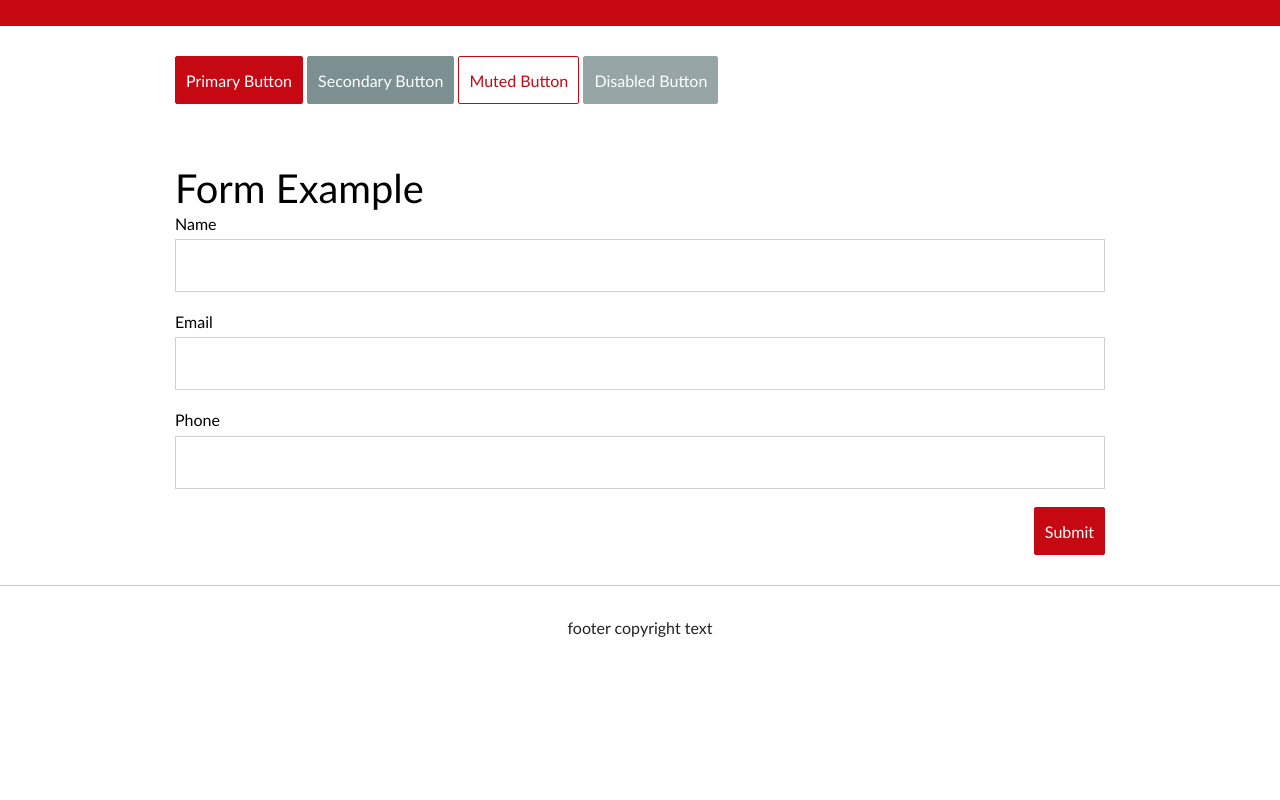
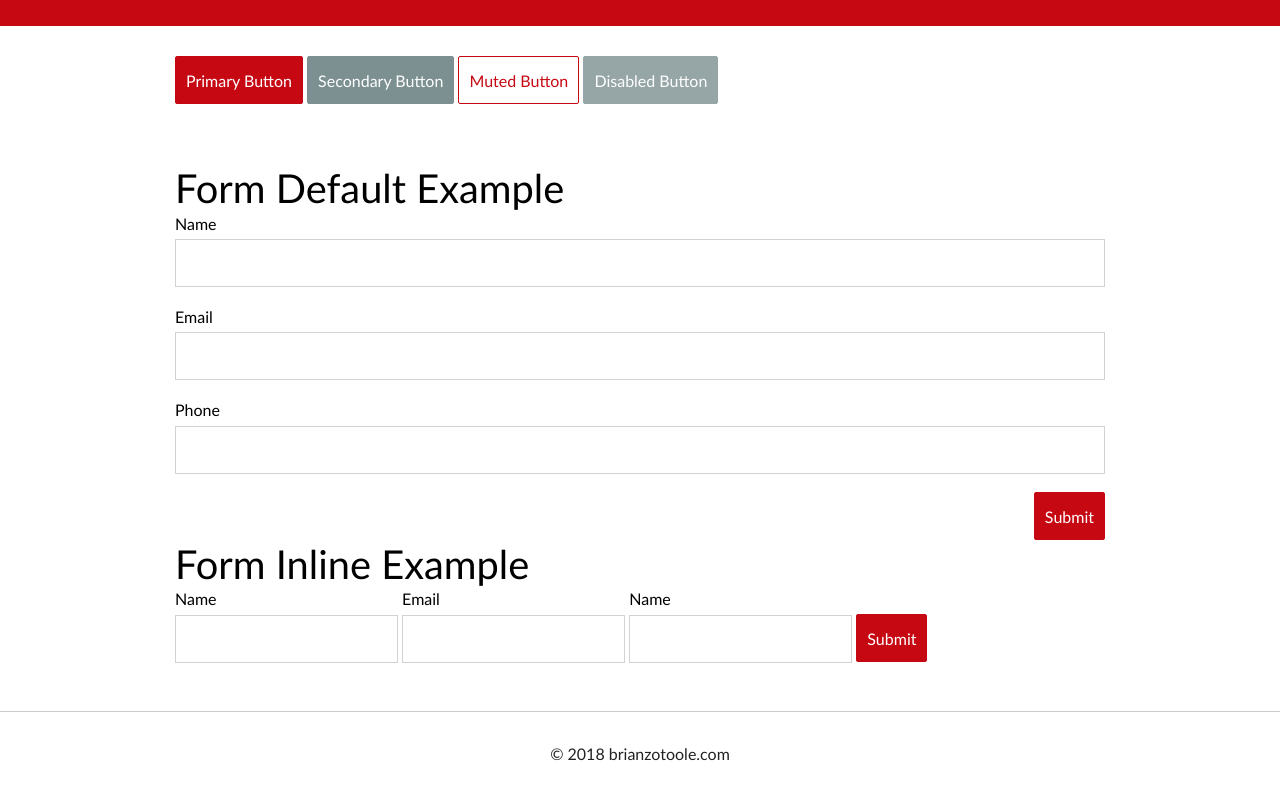
Before and after one commit to brianotoole/bem-webpack-boiler, a website built with webpack: page index.html in a window 1280 px wide. Shown: the part 1219-2019 px from the top of the page. Before the commit the page ends 1909 px from the top, so only its background shows below. Built offline with nearby package versions, Linux system fonts and the light colour scheme.

Commit message:
add some form examples

```diff
--- a/index.html
+++ b/index.html
@@ -8,8 +8,8 @@
     <meta name="description" content="">
     <meta property="og:image" content="">
     <meta property="og:title" content="">
-  <meta property="og:url"   content="">
-  <meta property="og:type"  content="website">
+    <meta property="og:url" content="">
+    <meta property="og:type" content="website">
     <title>BEM Webpack Boilerplate</title>
     <link rel="stylesheet" href="./dist/css/style.css">
     <script src="./dist/js/vendor.js"></script>
@@ -120,7 +120,7 @@
         <div class="wrapper wrapper--narrow">
             <div class="row-flex">
                 <div class="row-flex__md-12">
-              <h2>Form Example</h2>
+                    <h2>Form Default Example</h2>
 
                     <form class="form" action="">
                         <label class="form__label">Name</label>
@@ -136,12 +136,38 @@
 
                 </div>
             </div>
+
+            <div class="row-flex">
+                <div class="row-flex__md-12">
+                    <h2>Form Inline Example</h2>
+
+                    <form class="form form-inline" action="">
+                        <div class="form-group">
+                            <label class="form__label">Name</label>
+                            <input type="text" name="name" id="name">
+                        </div>
+                        <div class="form-group">
+                            <label class="form__label">Email</label>
+                            <input type="text" name="email" id="email">
+                        </div>
+                        <div class="form-group">
+                            <label class="form__label">Name</label>
+                            <input type="text" name="name" id="name">
+                        </div>
+                        <div class="form-group">
+                            <a href="" class="btn btn--primary btn--submit">Submit</a>
+                        </div>
+                    </form>
+
+                </div>
+            </div>
+
         </div>
     </section>
 
     <footer class="footer footer--has-border">
         <div class="wrapper">
-          <p><span class="footer__copyright">footer copyright text</span></p>
+            <p><span class="footer__copyright">&copy; 2018 brianzotoole.com</span></p>
         </div>
     </footer>
 
@@ -153,7 +179,8 @@
             </div>
         </div>
         <div class="modal__close">X</div>
-      </div><!--/.modal-->
+    </div>
+    <!--/.modal-->
 
     <script src="./dist/js/app.js"></script>
 
--- a/src/scss/modules/_form.scss
+++ b/src/scss/modules/_form.scss
@@ -1,6 +1,7 @@
 /*********************************************************
     Form
 *********************************************************/
+
 fieldset {
     margin: 0;
     padding: 0;
@@ -8,7 +9,7 @@ fieldset {
 }
 
 label,
-.form > .form__label {
+.form>.form__label {
     display: block;
     margin-bottom: 0.2rem;
 }
@@ -20,11 +21,14 @@ input[type='search'],
 input[type='tel'],
 input[type='text'],
 input[type='url'],
-textarea, {
+textarea,
+{
     display: inline-block;
     width: 100%;
     margin-bottom: rem(18);
-  padding: rem(16) rem(18);
+    padding: 0 rem(10);
+    height: 3rem;
+    line-height: 3rem;
     font-family: inherit;
     font-size: 1rem;
     color: $color-body;
@@ -32,7 +36,6 @@ textarea, {
     border-radius: 0;
     outline: none;
     transition: 0.2s all ease-out;
-
     &:focus,
     &:active {
         border-color: $color-primary;
@@ -56,9 +59,22 @@ textarea {
         &--success {
             border-color: $color-success!important;
         }
-
         &--error {
             border-color: $color-error!important;
         }
     }
 }
+
+// Form Inline
+.form-inline {
+    display: inline-block;
+    margin-bottom: 0;
+    vertical-align: middle;
+    .form-group {
+        display: inline-block;
+    }
+    input {
+        flex: 1;
+        width: auto;
+    }
+}
```
Also changed, not shown: dist/css/style.css. Lines whose indentation alone changed are shown as unchanged.
